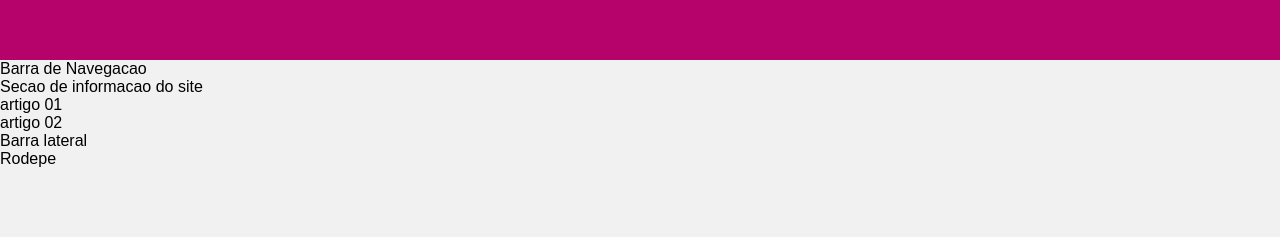
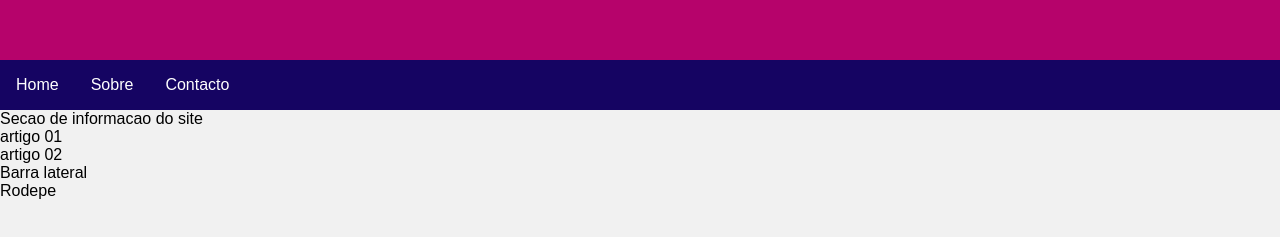
Before and after one commit to EdilsonCatumbela/Projectos-Git, a plain HTML site: page paginas/layouMenuHorizotal.html in a window 1280 px wide. Shown: the part 125-362 px from the top of the page. Drawn offline with Linux system fonts and the light colour scheme.

Commit message:
Adicionei o menu

```diff
--- a/css/estilo.css
+++ b/css/estilo.css
@@ -21,3 +21,35 @@ body {
     margin: 0;
     background: #f1f1f1;
 }
+
+nav ul {
+    /*tirar os marcador da lista*/
+    list-style-type: none;
+    /*Alterr a cor de fundo*/
+    background-color: rgb(21, 4, 98);
+    /*complentar o elemento flutuante do nav li float*/
+    overflow: hidden;
+    margin: 0;
+    padding: 0;
+}
+
+nav a {
+    color: white;
+    /*Tirar o sublinhados dos links*/
+    text-decoration: none;
+    /*separar o item do menu*/
+    padding: 16px;
+    /*considerar a altura e largura do elemento*/
+    display: block;
+}
+
+nav li {
+    /*deixar os links flutuando a esquerda*/
+    float: left;
+    /*coml*/
+}
+
+nav a:hover {
+    background-color: white;
+    color: rgb(21, 4, 98);
+}
--- a/paginas/layouMenuHorizotal.html
+++ b/paginas/layouMenuHorizotal.html
@@ -14,7 +14,11 @@
         <h1>Cabeçalho</h1>
     </header>
     <nav>
-        Barra de Navegacao
+        <ul>
+            <li><a href="#">Home</a></li>
+            <li><a href="#">Sobre</a></li>
+            <li><a href="#">Contacto</a></li>
+        </ul>
     </nav>
 
     <section>
```
